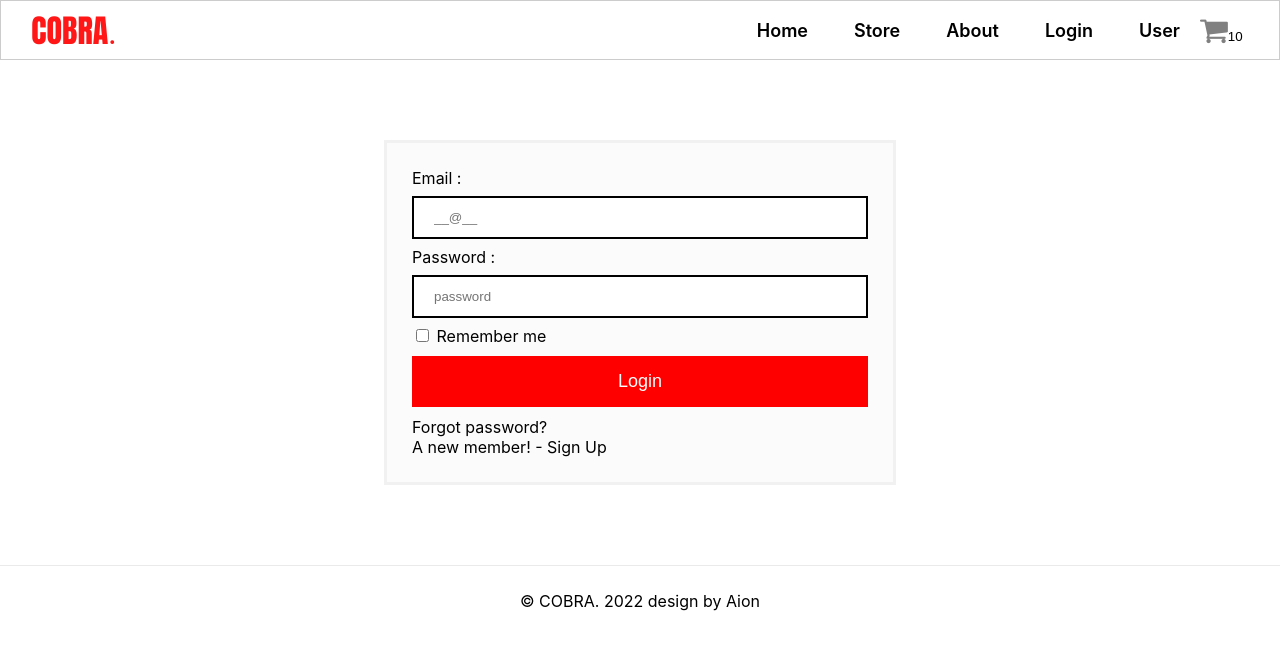
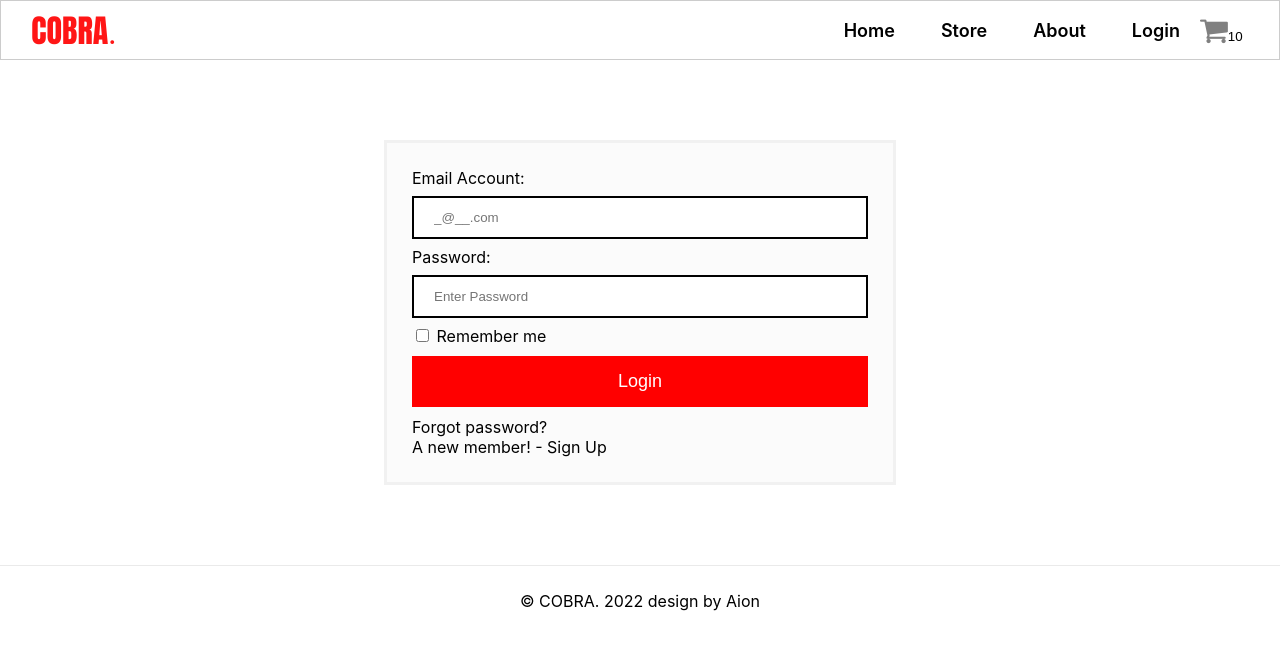
Before and after one commit to MotazAli/e-commerce-nextjs, a Next.js app: page /login in a window 1280 px wide. Shown: the top 650 px of the page. Built offline with nearby package versions, Linux system fonts and the light colour scheme.

Commit message:
handle login and logout

```diff
--- a/components/navbar.js
+++ b/components/navbar.js
@@ -1,14 +1,44 @@
 import Link from 'next/link'
-import { useState } from 'react';
+import { useRouter } from 'next/router';
+import { useContext, useState } from 'react';
+import UserContext from '../pages/src/storage';
 import styles from '../styles/Navbar.module.css'
 
 const Navbar = ()=>{
+
+  const router = useRouter();
+  const [user,setUser] = useContext(UserContext);
   const [isChecked,setIsChecked] = useState(false);
 
   const handleCheckedMenu = (event) => setIsChecked(event.target.checked);
 
   const handleOnClickMenuItem = () => setIsChecked(false);
 
+  const handleOnClickLogout =() => {
+    setUser(null);
+    handleOnClickMenuItem();
+    router.push('/');
+  }
+
+  const loginLayout = () => {
+    return (
+      <li><Link href="/login"><a onClick={handleOnClickMenuItem}>Login</a></Link></li>
+    );
+  }
+
+
+  const UserLayout = () => {
+    return (
+      <li className={styles.services}>
+            <Link href="/account"><a onClick={handleOnClickMenuItem}>{user.name}</a></Link>
+           {/* <!-- DROPDOWN MENU --> */}
+           <ul className={styles.dropdown}>
+             <li><Link href="/account"><a onClick={handleOnClickMenuItem}>Account</a></Link></li>
+             <li><a onClick={handleOnClickLogout}>Log out</a></li>
+           </ul>
+      </li>
+    );
+  }
 
 
     return (
@@ -36,15 +66,19 @@ const Navbar = ()=>{
          </li>
          <li><Link href="/about"><a onClick={handleOnClickMenuItem}>About</a></Link></li>
          {/* <li><Link href="/about"><a>About</a></Link></li> */}
-         <li><Link href="/login"><a onClick={handleOnClickMenuItem}>Login</a></Link></li>
+
+         { (user != null)? UserLayout() : loginLayout() }
+
+         {/* <li><Link href="/login"><a onClick={handleOnClickMenuItem}>Login</a></Link></li>
          <li className={styles.services}>
             <Link href="/store"><a onClick={handleOnClickMenuItem}>User</a></Link>
-           {/* <!-- DROPDOWN MENU --> */}
            <ul className={styles.dropdown}>
              <li><Link href="/men"><a onClick={handleOnClickMenuItem}>Account</a></Link></li>
              <li><Link href="/women"><a onClick={handleOnClickMenuItem}>Log out</a></Link></li>
            </ul>
-         </li>
+         </li> */}
+
+
        </div>
      </ul>
      {/* <label for="checkbox_toggle" className={styles.hamburger}><i class="fa fa-shopping-cart"></i></label> */}
--- a/pages/_app.js
+++ b/pages/_app.js
@@ -1,10 +1,19 @@
 import '../styles/globals.css'
 import Layout from '../components/layout'
+import { useState } from 'react'
+import UserContext from './src/storage';
 
 export default function MyApp({ Component, pageProps }) {
+
+  const [user,setUser] = useState(null);
+
+
   return (
-    <Layout>
-      <Component {...pageProps} />
-    </Layout>
+    <UserContext.Provider value={[user,setUser]}>
+      <Layout>
+        <Component {...pageProps} />
+      </Layout>
+    </UserContext.Provider>
+
   )
 }
--- a/pages/login.js
+++ b/pages/login.js
@@ -1,9 +1,13 @@
 import classNames from 'classnames';
-import { useState } from 'react';
+import { useRouter } from 'next/router';
+import { useContext, useState } from 'react';
 import styles from '../styles/Login.module.css'
+import UserContext from './src/storage';
 
 const Login = () => {
 
+    const router = useRouter();
+    const [_,setUser] = useContext(UserContext);
     const [isChecked,setIsChecked] = useState(true);
 
 
@@ -12,15 +16,21 @@ const Login = () => {
         setIsChecked(!isChecked);
     }
 
+    const handleSubmit = (event) => {
+        event.preventDefault();
+        setUser({id:12,name:"Motaz Abdelhafez"});
+        router.push('/');
+    }
+
 
     return (
 
-            <form className={styles.form}>
+            <form className={styles.form} onSubmit={handleSubmit}>
                 <div className={styles.container}>
-                    <label>Email : </label>
-                    <input className={styles.filed} type="text" placeholder="__@__" name="email" required/>
-                    <label>Password : </label>
-                    <input className={styles.filed} type="password" placeholder="password" name="password" required/>
+                    <label>Email Account: </label>
+                    <input className={styles.filed} type="text" placeholder="_@__.com" name="email" required/>
+                    <label>Password: </label>
+                    <input className={styles.filed} type="password" placeholder="Enter Password" name="password" required/>
 
                     <input type="checkbox" value={isChecked}  onChange={onChangeHandler} /> Remember me
                     <button className={styles.button} type="submit">Login</button>
--- /dev/null
+++ b/pages/src/storage.js
@@ -0,0 +1,6 @@
+import { createContext } from "react";
+
+
+const UserContext = createContext();
+
+export default UserContext;
```
